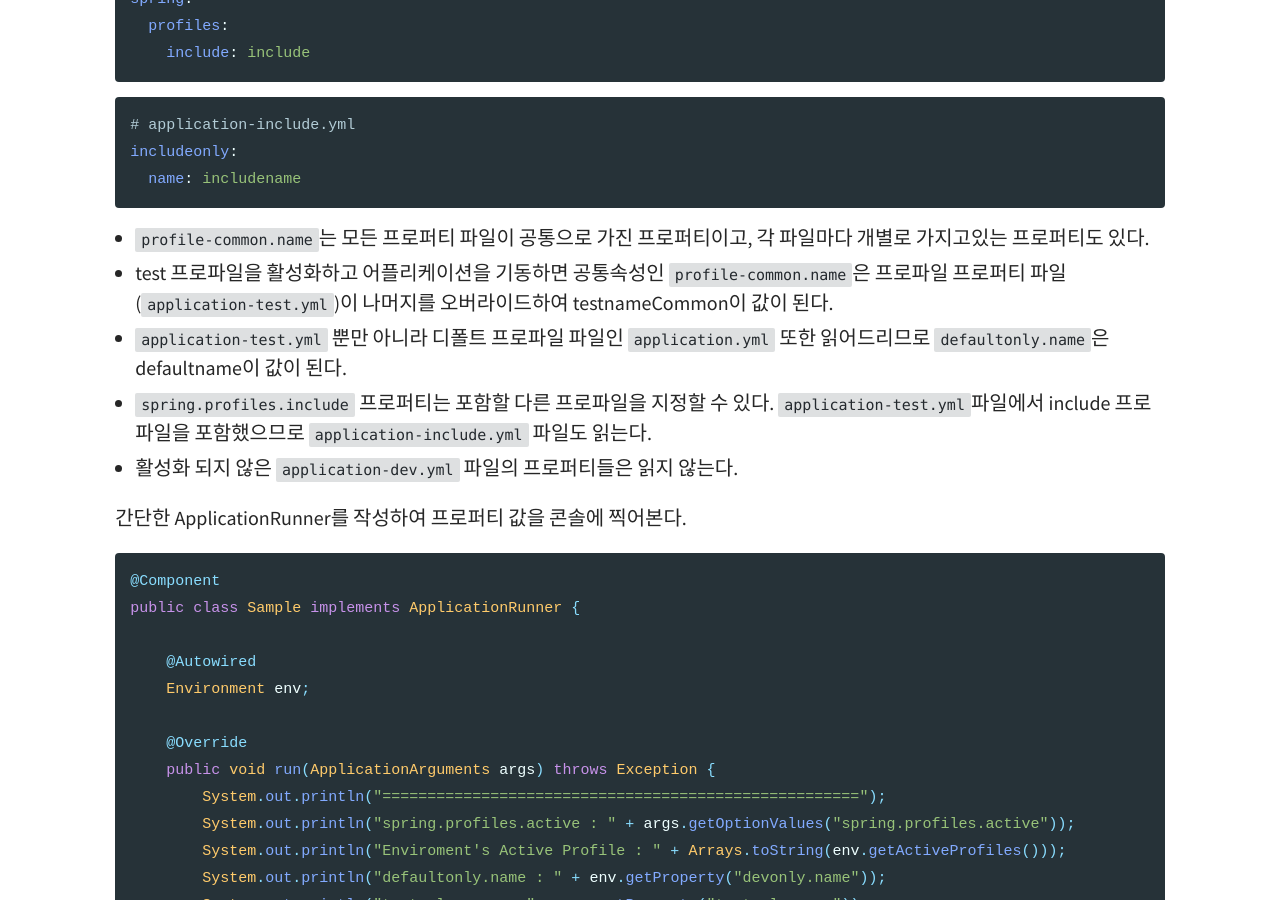
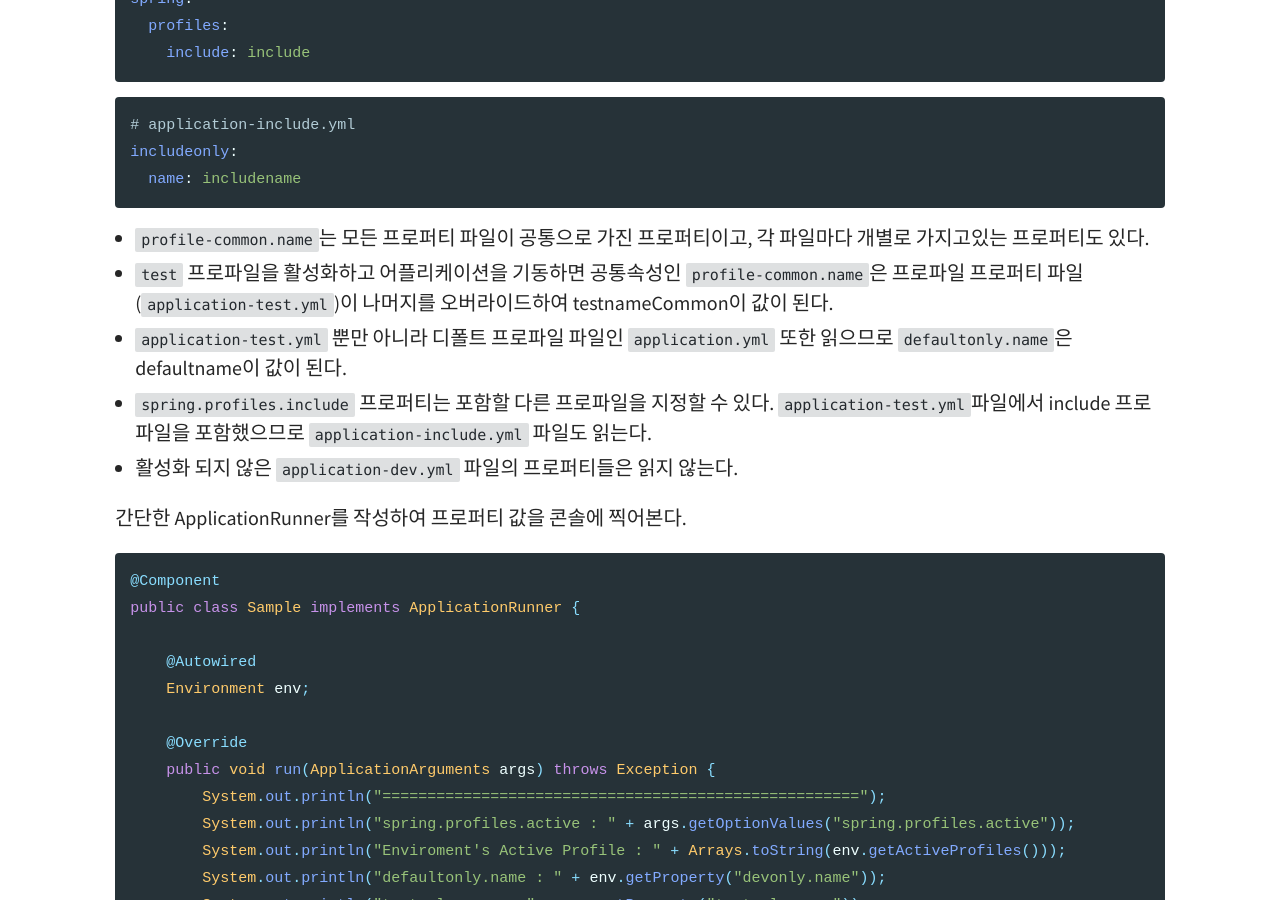
Before and after one commit to swampwar/swampwar.github.io, a Jekyll site: the page built from _posts/2019-12-31-Springboot Profile.md, in a window 1280 px wide and 900 px high, scrolled down 2357 px. Built offline with Jekyll 4.4.1, drawn with Linux system fonts in a browser that asks for light colours.

Commit message:
SpringBoot Profile 포스팅

````diff
--- a/_posts/2019-12-31-Springboot Profile.md
+++ b/_posts/2019-12-31-Springboot Profile.md
@@ -87,8 +87,8 @@ includeonly:
 ```
 
 - `profile-common.name`는 모든 프로퍼티 파일이 공통으로 가진 프로퍼티이고, 각 파일마다 개별로 가지고있는 프로퍼티도 있다.
-- test 프로파일을 활성화하고 어플리케이션을 기동하면 공통속성인 `profile-common.name`은 프로파일 프로퍼티 파일(`application-test.yml`)이 나머지를 오버라이드하여 testnameCommon이 값이 된다.
-- `application-test.yml` 뿐만 아니라 디폴트 프로파일 파일인 `application.yml` 또한 읽어드리므로 `defaultonly.name`은 defaultname이 값이 된다.
+- `test` 프로파일을 활성화하고 어플리케이션을 기동하면 공통속성인 `profile-common.name`은 프로파일 프로퍼티 파일(`application-test.yml`)이 나머지를 오버라이드하여 testnameCommon이 값이 된다.
+- `application-test.yml` 뿐만 아니라 디폴트 프로파일 파일인 `application.yml` 또한 읽으므로 `defaultonly.name`은 defaultname이 값이 된다.
 - `spring.profiles.include` 프로퍼티는 포함할 다른 프로파일을 지정할 수 있다. `application-test.yml`파일에서 include 프로파일을 포함했으므로 `application-include.yml` 파일도 읽는다.
 - 활성화 되지 않은 `application-dev.yml` 파일의 프로퍼티들은 읽지 않는다.
 
````
